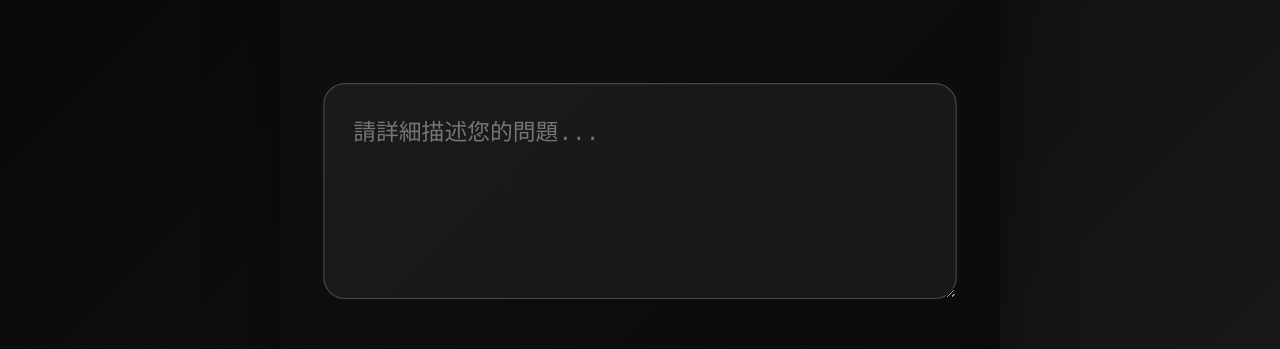
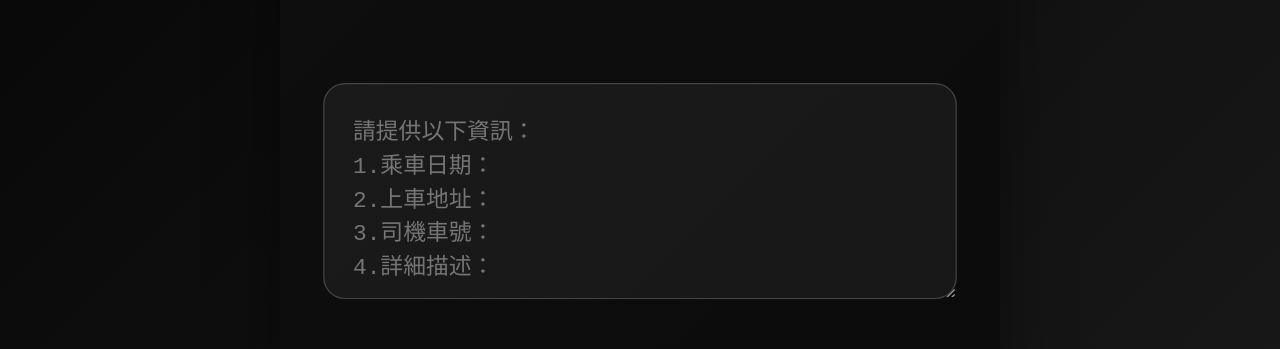
Before and after one commit to YenEric/line-location-service, a plain HTML site: page complaint-service.html in a window 1280 px wide. Shown: the part 922-1271 px from the top of the page. Drawn offline with Linux system fonts and the light colour scheme.

Commit message:
Update complaint-service.html

```diff
--- a/complaint-service.html
+++ b/complaint-service.html
@@ -210,11 +210,16 @@
             <input type="file" id="fileInput" style="display: none;" accept="image/*,video/*" multiple>
         </div>
 
-        <textarea id="description" placeholder="請詳細描述您的問題..."
-                  style="width: 100%; height: 180px; background: rgba(255,255,255,0.05);
-                         border: 1px solid rgba(255,255,255,0.2); border-radius: 18px;
-                         color: #ffffff; padding: 24px; font-size: 19px;
-                         resize: vertical; margin: 36px 0;"></textarea>
+        <textarea id="description"
+          placeholder="請提供以下資訊：
+1.乘車日期：
+2.上車地址：
+3.司機車號：
+4.詳細描述："
+          style="width: 100%; height: 180px; background: rgba(255,255,255,0.05);
+                 border: 1px solid rgba(255,255,255,0.2); border-radius: 18px;
+                 color: #ffffff; padding: 24px; font-size: 19px;
+                 resize: vertical; margin: 36px 0;"></textarea>
 
         <!-- 🔍 日期時間案件編號 -->
         <div class="case-number" id="caseNumber" style="display: none;">
```
